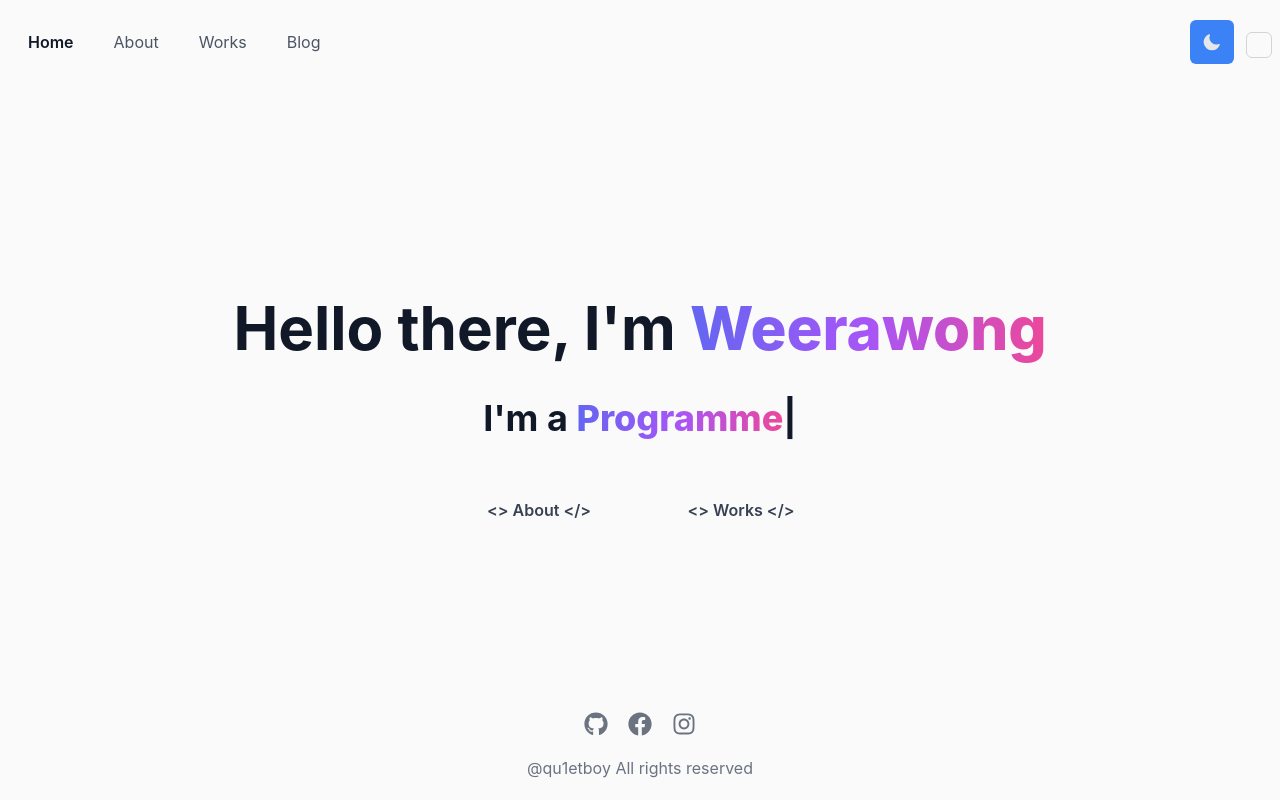
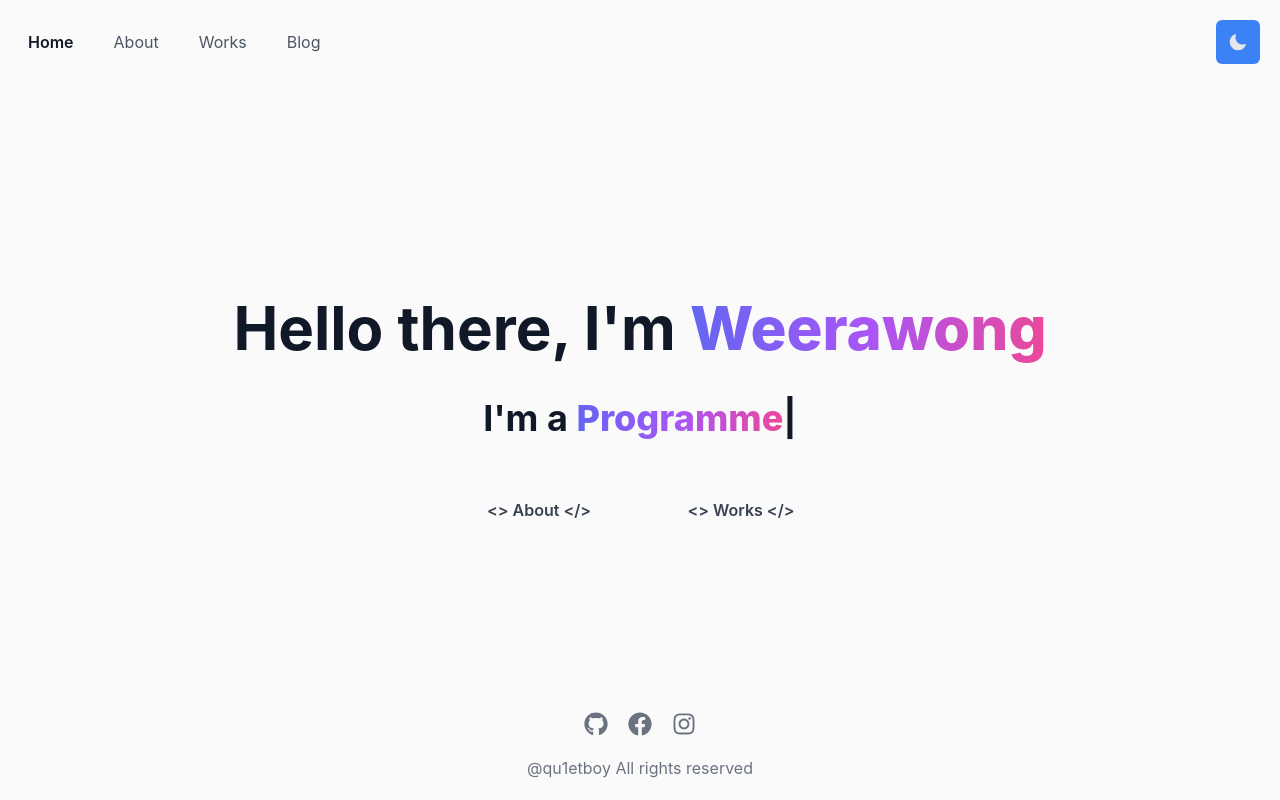
Before and after one commit to Qu1etboy/portfolio, a Next.js app: page / in a window 1280 px wide. Built offline with nearby package versions, Linux system fonts and the light colour scheme.

Commit message:
fix: mobile nav appear in desktop mode

```diff
--- a/components/MobileNav.tsx
+++ b/components/MobileNav.tsx
@@ -7,7 +7,7 @@ const MobileNav = () => {
   const [open, setOpen] = useState(false);
 
   return (
-    <div className="relative">
+    <div className="relative md:hidden">
       <button
         onClick={() => setOpen(!open)}
         className="border border-neutral-300 dark:border-neutral-600 rounded-md p-3 hover:bg-neutral-100 dark:hover:bg-neutral-700 duration-300"
```
